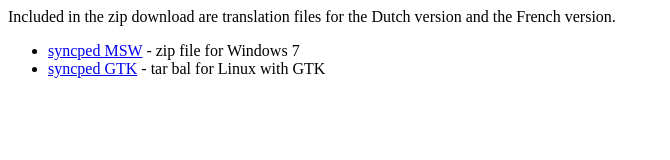
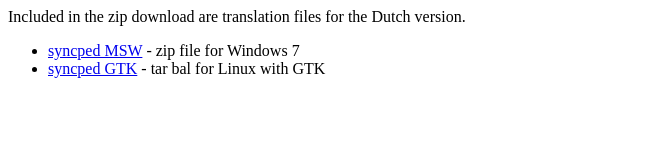
Before and after one commit to antonvw/syncped, a plain HTML site: page download.htm in a window 1280 px wide. Shown: the whole page, without its empty margins (0-670 px from the left). Drawn offline with Linux system fonts and the light colour scheme.

Commit message:
do not mention french yet

```diff
--- a/download.htm
+++ b/download.htm
@@ -14,8 +14,7 @@
 </head>
 
 <p>
-Included in the zip download are translation files for the Dutch version
-and the French version.
+Included in the zip download are translation files for the Dutch version.
 </p>
 
 <p>
```
